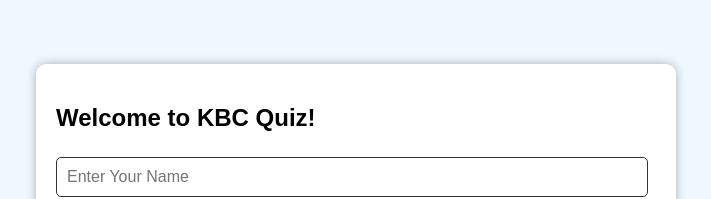
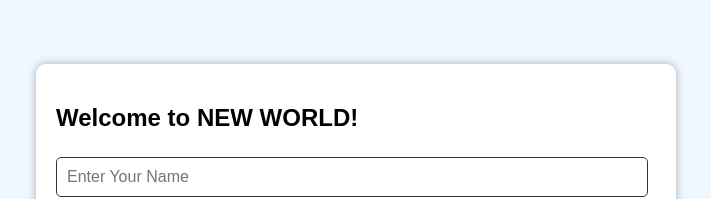
Before and after one commit to Mkb22233/newworld, a plain HTML site: page index.html in a window 1280 px wide. Shown: the part 185-384 px from the top of the page, without its empty margins (284-995 px from the left). Drawn offline with Linux system fonts and the light colour scheme.

Commit message:
Update index.html

```diff
--- a/index.html
+++ b/index.html
@@ -22,7 +22,7 @@
 <div id="container">
   <!-- Start Form -->
   <div id="start-form">
-    <h2>Welcome to KBC Quiz!</h2>
+    <h2>Welcome to NEW WORLD!</h2>
     <input type="text" id="name" placeholder="Enter Your Name" required>
     <input type="number" id="age" placeholder="Enter Your Age" required>
     <input type="text" id="mobile" placeholder="Enter Mobile Number" required>
```
